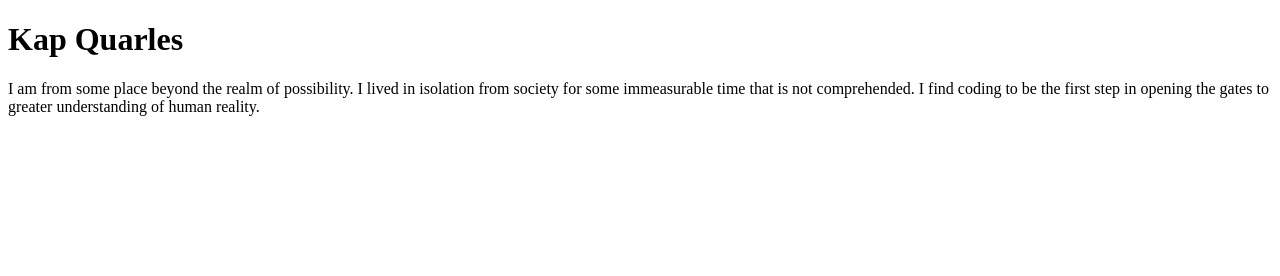
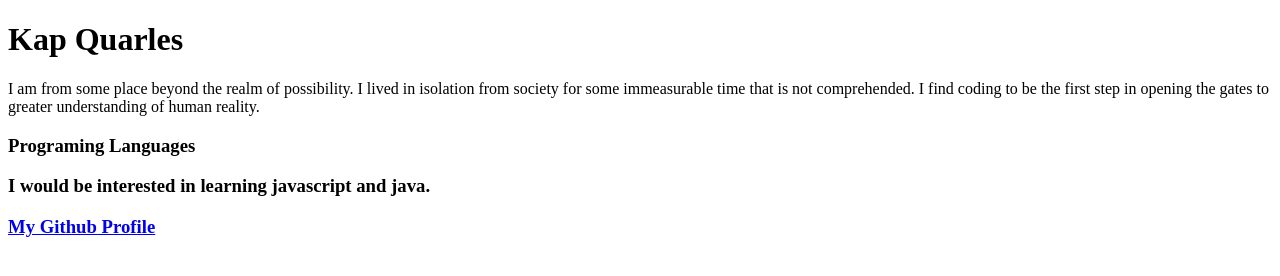
Before and after one commit to KapQ/Git-skills, a plain HTML site: page index.html in a window 1280 px wide. Drawn offline with Linux system fonts and the light colour scheme.

Commit message:
Update index.html

```diff
--- a/index.html
+++ b/index.html
@@ -7,6 +7,9 @@
   <body>
     <h1>Kap Quarles</h1>
     <p>I am from some place beyond the realm of possibility. I lived in isolation from society for some immeasurable time that is not comprehended. I find coding to be the first step in opening the gates to greater understanding of human reality.<p>
+    <h3>Programing Languages<h3>
+      <p>I would be interested in learning javascript and java.<p>
+      <a href="https://github.com/KapQ" target="_blank">My Github Profile</a>
 
   </body>
 </html>
```
